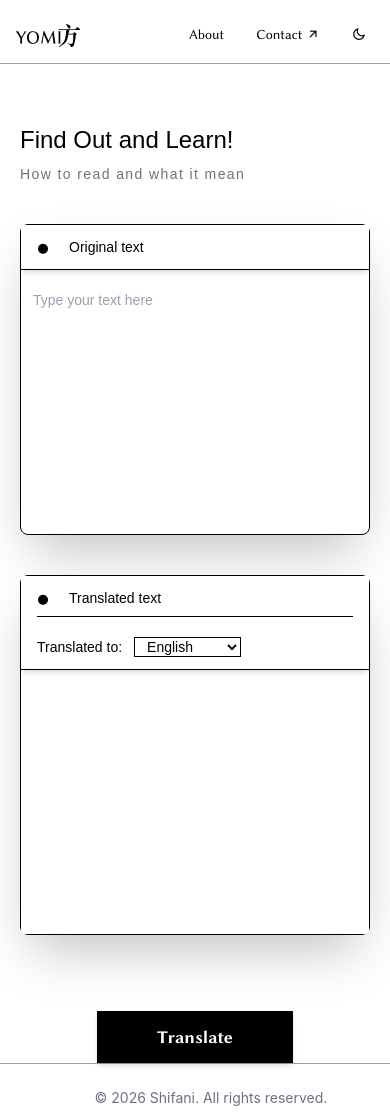
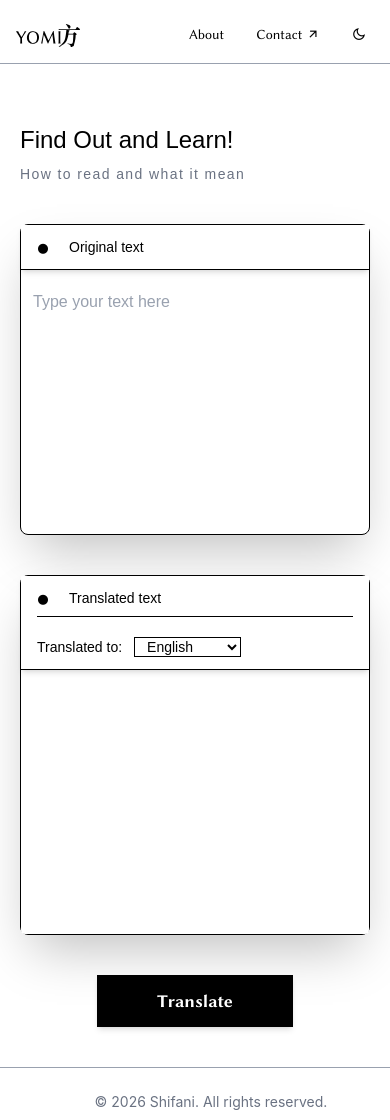
Before and after one commit to Shifani16/yomikata-project, a React (Vite) app: page / in a window 390 px wide. Built offline with nearby package versions, Linux system fonts and the light colour scheme; a web font is replaced by a local one; what kuroshiro, kuroshiro-analyzer-kuromoji would draw is missing.

Commit message:
Adjusting layout

```diff
--- a/src/components/TextArea.tsx
+++ b/src/components/TextArea.tsx
@@ -9,7 +9,7 @@ interface TextAreaProps {
 }
 
 const Shared =
-  "md:text-xl text-sm p-3 w-full h-full rounded [scrollbar-gutter:stable]";
+  "md:text-xl text-md p-3 w-full h-full rounded [scrollbar-gutter:stable]";
 
 export default function TextArea({
   sourceText,
@@ -136,19 +136,19 @@ export default function TextArea({
             <textarea
               value={translatedText}
               onChange={(e) => setTranslatedText(e.target.value)}
-              className="md:text-xl text-sm bg-white dark:bg-dark-light-bg text-black dark:text-white placeholder:text-gray-400 focus:outline-gray-400 h-64 p-3 rounded w-full resize-none"
+              className="md:text-xl text-md bg-white dark:bg-dark-light-bg text-black dark:text-white placeholder:text-gray-400 focus:outline-gray-400 h-64 p-3 rounded w-full resize-none"
             ></textarea>
           </div>
         </div>
       </div>
 
-      <div className="mt-15 flex justify-center font-libertinus font-bold ">
+      <div className="md:mt-15 mt-10 mb-10 flex justify-center font-libertinus font-bold ">
         <button
           onClick={handleTranslate}
           disabled={isLoading}
           className="items-center justify-center hover:cursor-pointer"
         >
-          <div className="bg-black dark:bg-mid-gray shadow-md text-white dark:text-black px-15 py-3 text-lg mt-4 hover:bg-gray-700 transition-colors duration-300">
+          <div className="bg-black dark:bg-mid-gray shadow-md text-white dark:text-black px-15 py-3 text-lg md:mt-4 hover:bg-gray-700 transition-colors duration-300">
             {isLoading ? "Translating..." : "Translate"}
           </div>
         </button>
```
